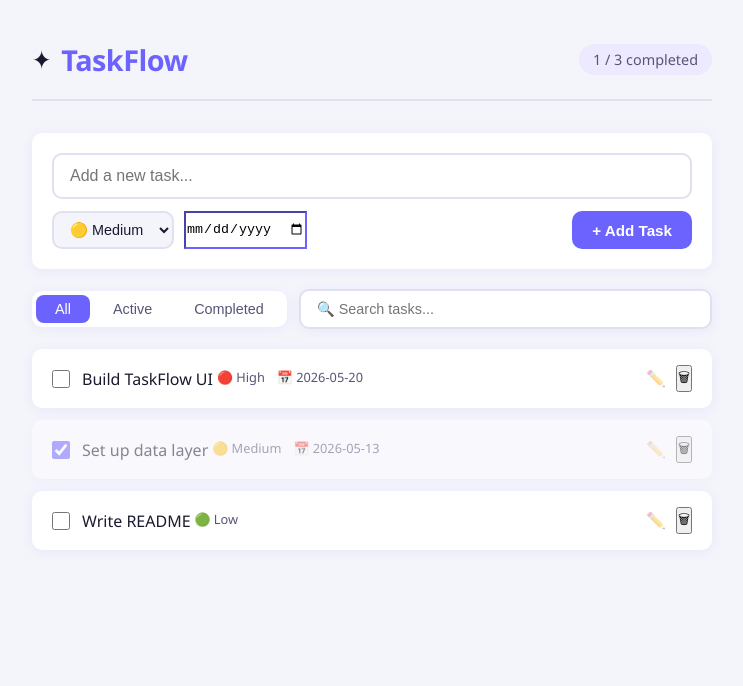
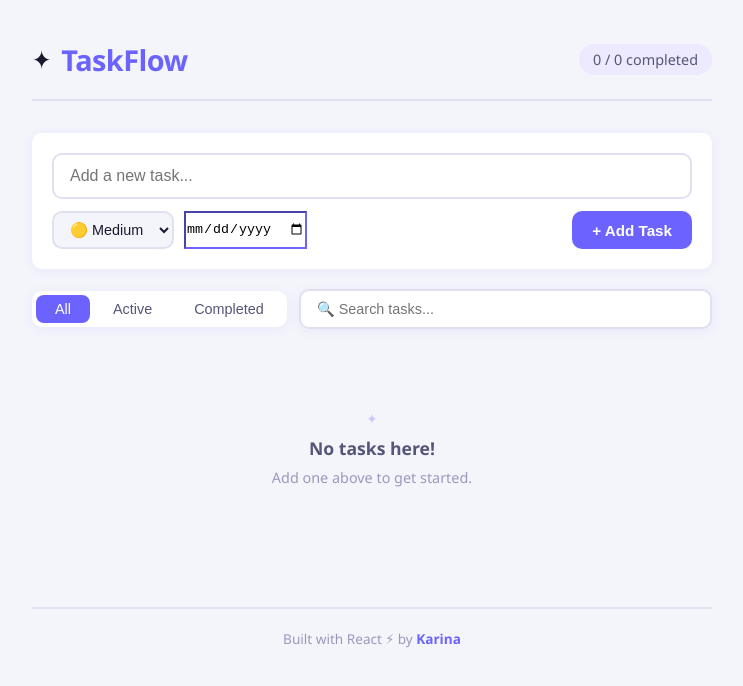
Before and after one commit to crispcodews/taskflow-, a React (Vite) app: page / in a window 1280 px wide. Shown: the top 686 px of the page, without its empty margins (268-1011 px from the left). Built offline with nearby package versions, Linux system fonts and the light colour scheme.

Commit message:
Updates Include
Task animate when added.
Colored left border on each task.
Empty state with icon.
Footer with name.
localStorage added so task remain when page is refreshed.

```diff
--- a/src/App.jsx
+++ b/src/App.jsx
@@ -1,40 +1,23 @@
-import { useState } from "react";
+import { useState, useEffect } from "react";
 import Header from "./components/Header";
 import TaskForm from "./components/TaskForm";
 import TaskList from "./components/TaskList";
 import FilterBar from "./components/FilterBar";
+import Footer from "./components/Footer";
 import "./App.css";
 
 function App() {
-  const [tasks, setTasks] = useState([
-    {
-      id: 1,
-      title: "Build TaskFlow UI",
-      completed: false,
-      priority: "high",
-      dueDate: "2026-05-20",
-      createdAt: Date.now(),
-    },
-    {
-      id: 2,
-      title: "Set up data layer",
-      completed: true,
-      priority: "medium",
-      dueDate: "2026-05-13",
-      createdAt: Date.now(),
-    },
-    {
-      id: 3,
-      title: "Write README",
-      completed: false,
-      priority: "low",
-      dueDate: "",
-      createdAt: Date.now(),
-    },
-  ]);
+  const [tasks, setTasks] = useState(() => {
+    const saved = localStorage.getItem("taskflow-tasks");
+    return saved ? JSON.parse(saved) : [];
+  });
 
   const [searchQuery, setSearchQuery] = useState("");
   const [filter, setFilter] = useState("all");
+
+  useEffect(() => {
+    localStorage.setItem("taskflow-tasks", JSON.stringify(tasks));
+  }, [tasks]);
 
   const completedTasks = tasks.filter((t) => t.completed).length;
 
@@ -94,6 +77,7 @@ function App() {
         onToggle={toggleComplete}
         onEdit={editTask}
       />
+      <Footer />
     </div>
   );
 }
--- /dev/null
+++ b/src/components/Footer.jsx
@@ -0,0 +1,13 @@
+import "../styles/Footer.css";
+
+function Footer() {
+  return (
+    <footer className="footer">
+      <p>
+        Built with React ⚡ by <strong>Karina</strong>{" "}
+      </p>
+    </footer>
+  );
+}
+
+export default Footer;
--- a/src/components/TaskItem.jsx
+++ b/src/components/TaskItem.jsx
@@ -76,7 +76,7 @@ function TaskItem({ task, onDelete, onToggle, onEdit }) {
   }
 
   return (
-    <div className={`task-item ${task.completed ? "task-item-completed" : ""}`}>
+    <div className={`task-item ${task.completed ? "task-item-completed" : ''} task-item-priority-${task.priority}`}>
       <input
         className="task-item-checkbox"
         type="checkbox"
--- a/src/components/TaskList.jsx
+++ b/src/components/TaskList.jsx
@@ -1,20 +1,26 @@
-import TaskItem from './TaskItem';
+import TaskItem from "./TaskItem";
 import "../styles/TaskList.css";
 
 function TaskList({ tasks, onDelete, onToggle, onEdit }) {
   if (tasks.length === 0) {
-    return <p className="task-list-empty">No tasks yet. Add one above! 🎉</p>;
+    return (
+      <div className="task-list-empty">
+        <span className="task-list-empty-icon">✦</span>
+        <p>No tasks here!</p>
+        <span>Add one above to get started.</span>
+      </div>
+    );
   }
 
   return (
     <div className="task-list">
       {tasks.map((task) => (
         <TaskItem
-        key={tasks.id}
-        task={task}
-        onDelete={onDelete}
-        onToggle={onToggle}
-        onEdit={onEdit}
+          key={tasks.id}
+          task={task}
+          onDelete={onDelete}
+          onToggle={onToggle}
+          onEdit={onEdit}
         />
       ))}
     </div>
--- a/src/index.css
+++ b/src/index.css
@@ -27,3 +27,23 @@ body {
   color: var(--text-dark);
   min-height: 100vh;
 }
+
+@keyframes fadeInDown {
+  from {
+    opacity: 0;
+    transform: translateY(-10px);
+  }
+  to {
+    opacity: 1;
+    transform: translateY(0);
+  }
+}
+
+@keyframes fadeIn {
+  from {
+    opacity: 0;
+  }
+  to {
+    opacity: 1;
+  }
+}
--- /dev/null
+++ b/src/styles/Footer.css
@@ -0,0 +1,12 @@
+.footer {
+  margin-top: 60px;
+  padding-top: 20px;
+  border-top: 2px solid var(--border);
+  text-align: center;
+  font-size: 0.85rem;
+  color: var(--text-light);
+}
+
+.footer strong {
+  color: var(--primary);
+}
--- a/src/styles/TaskItem.css
+++ b/src/styles/TaskItem.css
@@ -7,6 +7,19 @@
   align-items: center;
   gap: 12px;
   transition: opacity 0.2s;
+  animation: fadeInDown 0.2s ease;
+}
+
+.task-item-priority-high {
+  border-left: 4px solid #ff5c5c;
+}
+
+.task-item-priority-medium {
+  border-left: 4px solid #f5a623;
+}
+
+.task-item-priority-low {
+  border-left: 4px solid #4caf50;
 }
 
 .task-item-completed {
--- a/src/styles/TaskList.css
+++ b/src/styles/TaskList.css
@@ -1,12 +1,25 @@
-.task-list {
+.task-list-empty {
   display: flex;
   flex-direction: column;
-  gap: 12px;
+  align-items: center;
+  gap: 8px;
+  padding: 60px 0;
+  color: var(--text-light);
+  animation: fadeIn 0.3s ease;
 }
 
-.task-list-empty {
-  text-align: center;
-  color: var(--text-light);
-  padding: 40px 0;
-  font-size: 1rem;
+.task-list-empty-icon {
+  font-size: 2.5rem;
+  color: var(--primary);
+  opacity: 0.3;
 }
+
+.task-list-empty p {
+  font-size: 1.1rem;
+  font-weight: 600;
+  color: var(--text-mid);
+}
+
+.task-list-empty span {
+  font-size: 0.9rem;
+}
```
Also changed, not shown: 1 other file (tests, documents, lock files or other folders).
